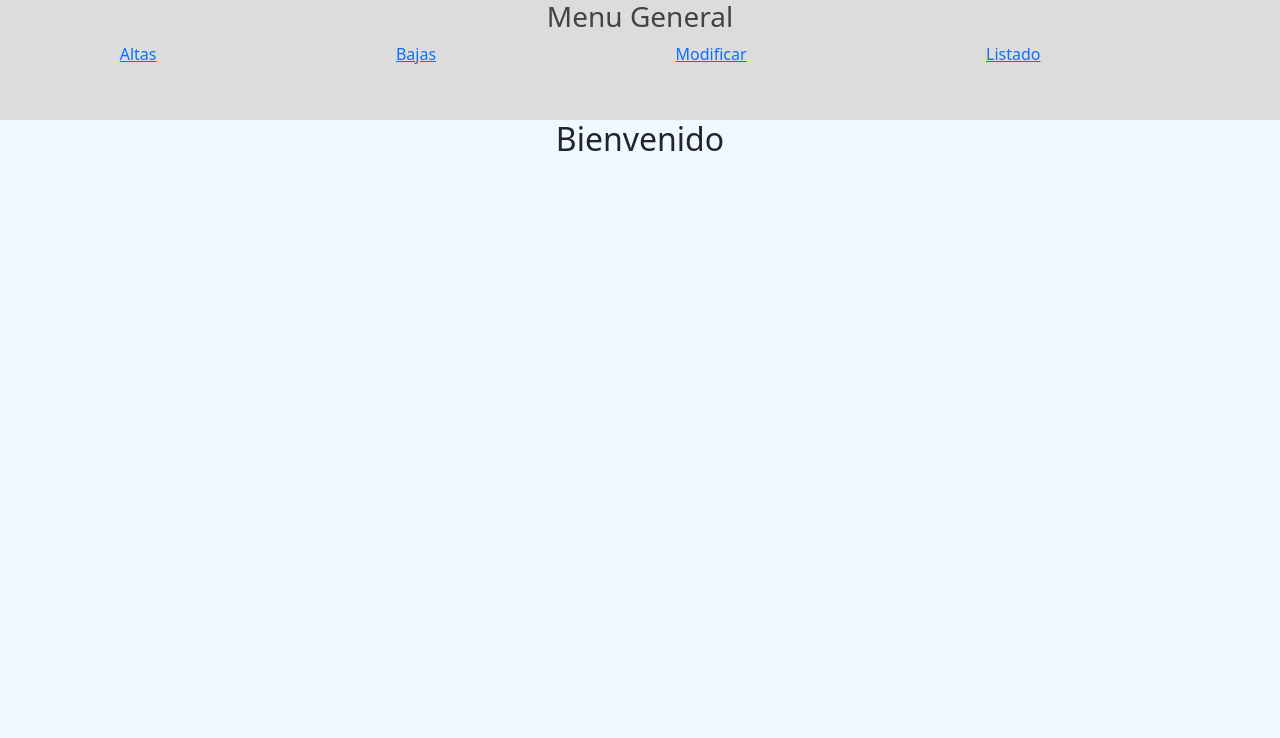
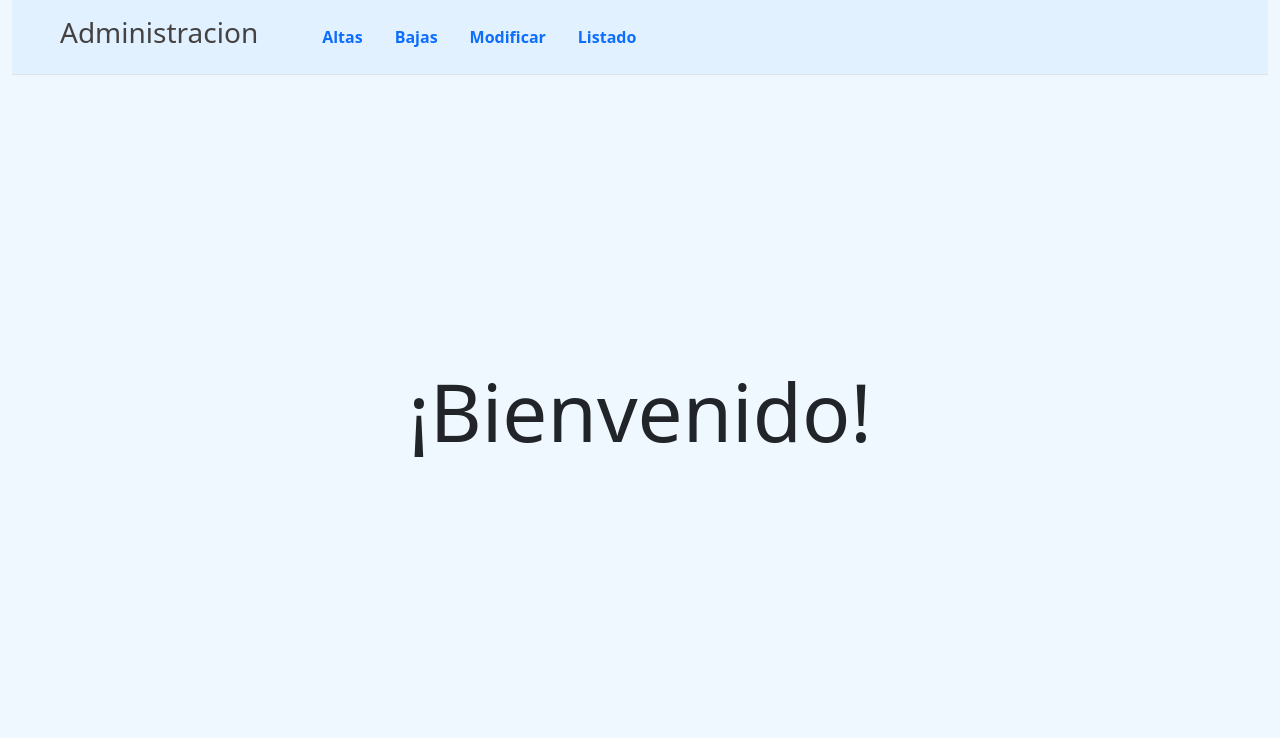
Before and after one commit to PatosZapatos/Php28-8, a PHP site: page / in a window 1280 px wide. Shown: the top 738 px of the page. Run offline with PHP 8.4, Linux system fonts and the light colour scheme.

Commit message:
4-9-2023

```diff
--- a/index.php
+++ b/index.php
@@ -8,23 +8,33 @@
 	<link href="css/bootstrap.css" rel="stylesheet">
 
 	<link rel="stylesheet" href="css/menu.css">
+
+	<meta http-equiv="Expires" content="0">
+	<meta http-equiv="Last-Modified" content="0">
+	<meta http-equiv="Cache-Control" content="no-cache, mustrevalidate">
+	<meta http-equiv="Pragma" content="no-cache">
 </head>
 
-<body>
-	<div class="header">
-		<h3 class="titulo">Menu General</h3>
+<body class="container-fluid">
+	<div style="background-color: #E2F1FF;">
+		<header class="d-flex flex-wrap align-items-center justify-content-md-start py-3 mb-4 border-bottom">
+			<h3 class="titulo px-5">Administracion</h3>
 
-		<div class="menu d-flex justify-content-evenly">
-
-			<a href="php-page/form-altas.php">Altas</a><br>
-			<a href="php-page/form-bajas.php">Bajas</a><br>
-			<a href="php-page/form-modificacion.php">Modificar</a><br>
-			<a href="php-page/listar.php">Listado</a><br>
-
-		</div>
+			<ul class="nav col-12 col-md-auto mb-2 justify-content-center mb-md-0">
+				<li><a href="php-page/form-altas.php" class="nav-link px-3 "><b>Altas</b></a></li>
+				<li><a href="php-page/form-bajas.php" class="nav-link px-3 "><b>Bajas</b></a></li>
+				<li><a href="php-page/form-modificacion.php" class="nav-link px-3 "><b>Modificar</b></a></li>
+				<li><a href="php-page/listar.php" class="nav-link px-3 "><b>Listado</b></a></li>
+			</ul>
+		</header>
 	</div>
-
-	<h2 class= 'center-text'>Bienvenido</h2>
+	<div class="d-flex align-items-center justify-content-center" style="display: flex;
+  justify-content: center;
+  align-items: center;
+  text-align: center;
+  min-height: 80vh;">
+		<p class="display-1"><strong>¡Bienvenido!</strong></p>
+	</div>
 
 </body>
 
--- a/php-page/form-altas.php
+++ b/php-page/form-altas.php
@@ -10,6 +10,7 @@ include 'menu.php';
 	<meta name="viewport" content="width=device-width, initial-scale=1.0">
 	<title>Añadir Registro</title>
 	<link rel="stylesheet" href="../css/formAltas.css">
+	<script src="../js/bootstrap.js"></script>
 </head>
 
 <body style="background-color: aliceblue;">
@@ -34,7 +35,7 @@ include 'menu.php';
 				<div class="row justify-content-center">
 					<div class="form-group mt-1 mb-1 col-md-1">
 						<label for="edad">Edad:</label>
-						<input type="number" name="edad" class="form-control form-control-sm" required><br>
+						<input type="number" name="edad" max="110" class="form-control form-control-sm" required><br>
 					</div>
 
 					<div class="form-group col-md-3">
--- a/php-page/form-bajas.php
+++ b/php-page/form-bajas.php
@@ -9,6 +9,7 @@ include 'menu.php';
 	<meta name="viewport" content="width=device-width, initial-scale=1.0">
 	<title>Eliminar Registro</title>
 	<link rel="stylesheet" href="../css/formAltas.css">
+	<script src="../js/bootstrap.js"></script>
 </head>
 
 <body>
@@ -16,7 +17,6 @@ include 'menu.php';
 	<div class="container-fluid">
 		<h3 class="altaTitulo h3 mb-5 fw-normal mt-5">Eliminar Registro</h3>
 		<form action="../php-processing/bajas.php" method="POST" enctype="multipart/form-data">
-
 			<div class="form-container">
 				<div class="row g-3 justify-content-center">
 					<div class="form-group mt-1 mb-1 col-md-2">
```
Also changed, not shown: php-page/form-modificacion.php (+9 -1 lines), php-page/menu.php (+5 -2 lines), php-processing/altas.php (+23 -5 lines), php-processing/bajas.php (+10 -7 lines), php-processing/modificacion.php (+25 -15 lines).
